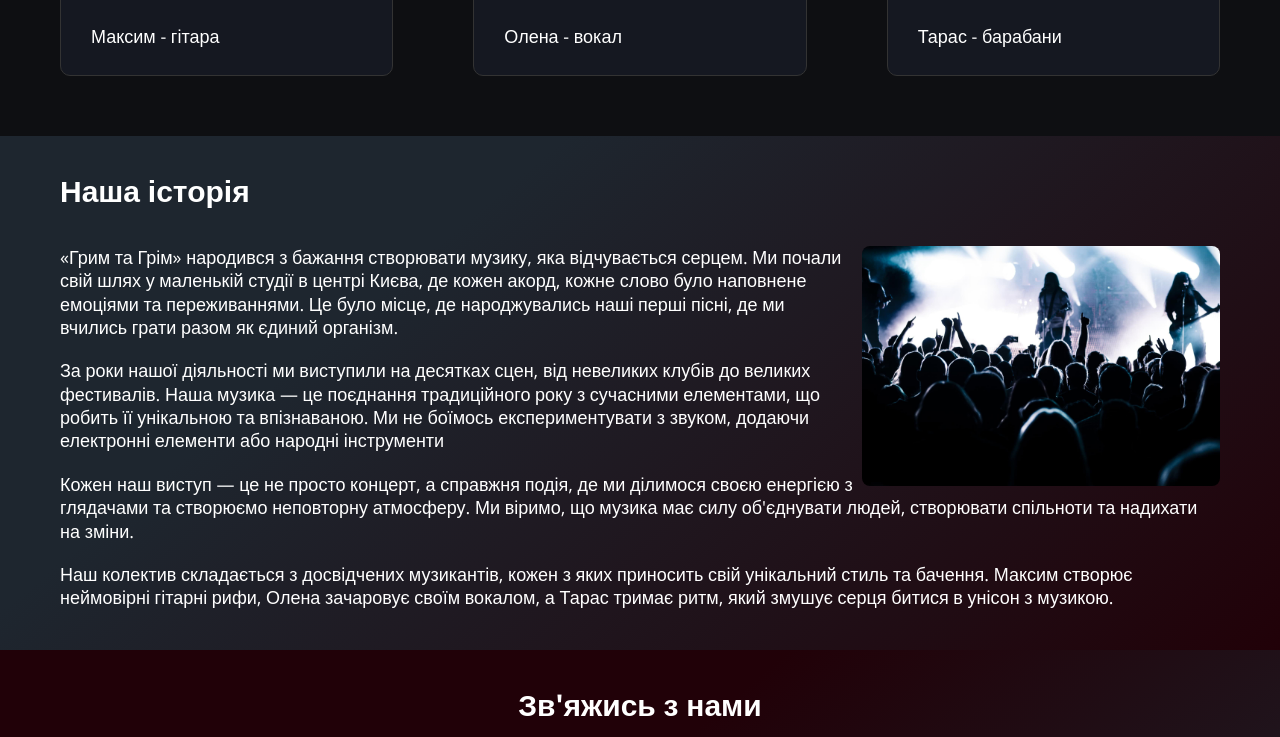
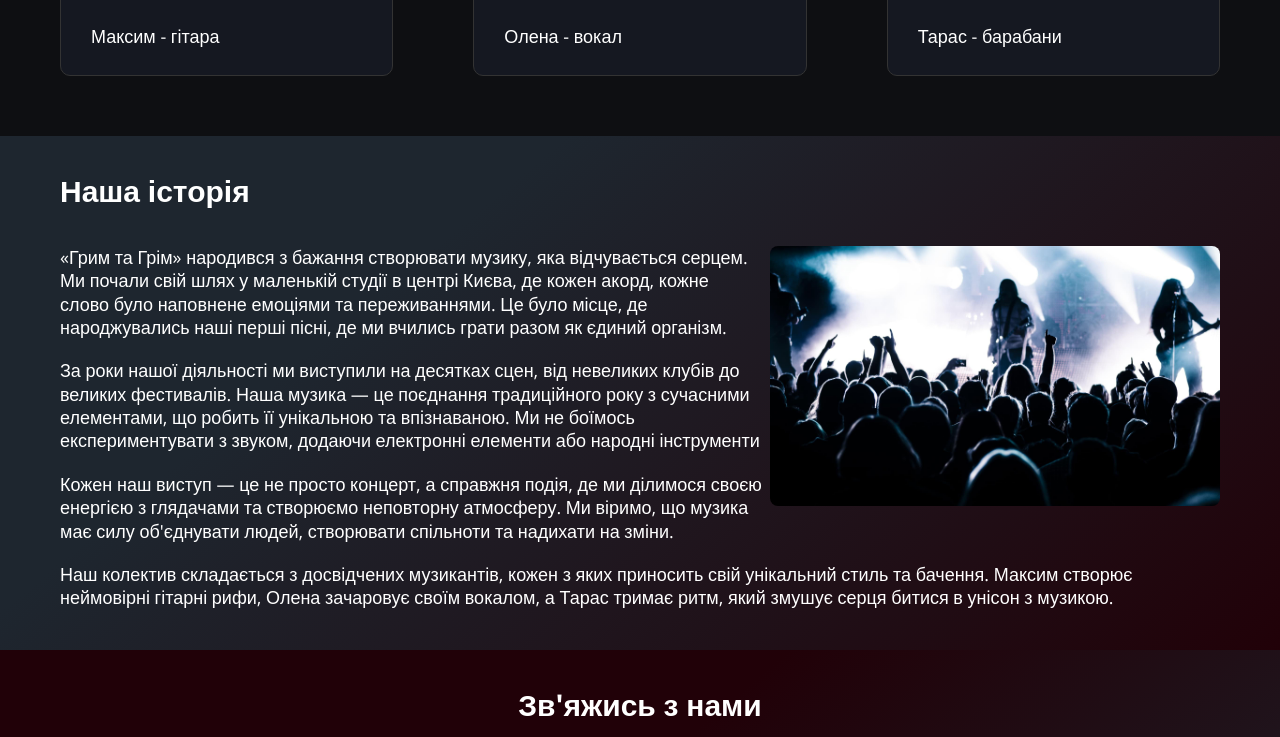
Before and after one commit to go-doc-web/groupe-grim-grum, a website: page src/index.html in a window 1280 px wide. Shown: the part 1507-2244 px from the top of the page. Drawn offline with nearby package versions, Linux system fonts and the light colour scheme; files that its build step writes are made by us from their sources.

Commit message:
fix history img

```diff
--- a/src/scss/_history.scss
+++ b/src/scss/_history.scss
@@ -22,8 +22,8 @@
     float: right;
     margin-left: 0.8rem;
     margin-bottom: 0.8rem;
-    width: 28vw;
-    height: 30vh;
+    width: 45rem;
+    height: 26rem;
     overflow: hidden;
     border-radius: 0.8rem;
     @media (max-width: $breakpoint768) {
```
